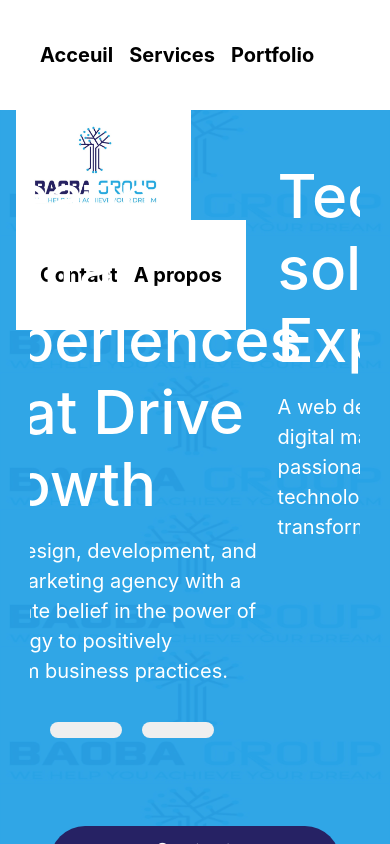
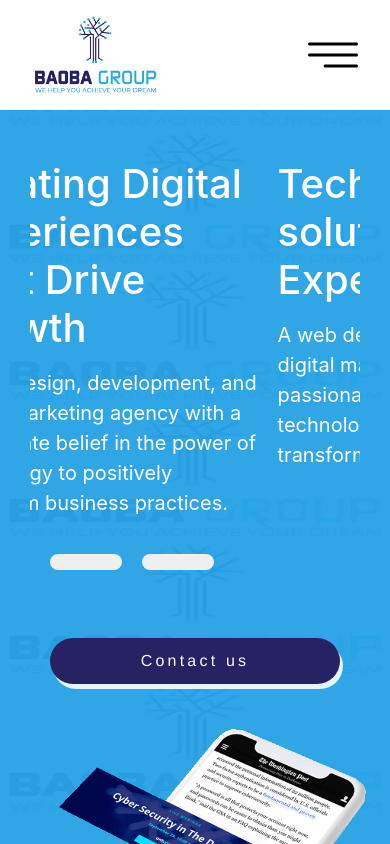
Before and after one commit to innov237/baobabGroup_site, a React (Create React App) app: page / in a window 390 px wide. Shown: the top 844 px of the page. Built offline with nearby package versions, Linux system fonts and the light colour scheme.

Commit message:
responsive header

```diff
--- a/src/components/ContactForm/ContactForm.css
+++ b/src/components/ContactForm/ContactForm.css
@@ -1,6 +1,6 @@
 .form-container{
     padding: 50px;
-    background-color: #30A6E6;
+    background-color: #262260;
 }
 
 .form-control{
--- a/src/components/banner/Banner.css
+++ b/src/components/banner/Banner.css
@@ -41,7 +41,6 @@ h1 {
     display: inline-flex;
     float: left;
     margin-top: 10px;
-
 }
 
 .btn {
@@ -57,7 +56,7 @@ h1 {
 
 .btn:hover {
     background-color: #fff;
-    color: #30A6E6;
+    color: #30a6e6;
 }
 
 .contact-usBtn {
@@ -80,3 +79,31 @@ h1 {
     padding: 10px 100px 10px 100px;
     box-shadow: 3px 5px rgba(255, 255, 255, 0.877);
 }
+
+@media screen and (max-width: 750px) {
+    /* Rédigez vos propriétés CSS ici */
+    h1 {
+        font-size: 40px;
+    }
+
+    .hero__subTitle {
+        max-width: 20.125em;
+        margin-bottom: 1rem;
+        font-family: 16px "Libre Franklin", sans-serif;
+        font-size: 20px;
+    }
+
+    .btn-more {
+        margin-top: 0px;
+        margin-bottom: 20px;
+        font-family: "Heebo", Helvetica, Arial, sans-serif;
+        color: #fafafa;
+        font-weight: 200;
+        letter-spacing: 0.2em;
+        background-color: #262264;
+        border-radius: 100px;
+        width: 100%;
+        padding: 10px 40px 10px 40px;
+        box-shadow: 3px 5px rgba(255, 255, 255, 0.877);
+    }
+}
--- a/src/components/header/Header.css
+++ b/src/components/header/Header.css
@@ -1,21 +1,44 @@
-.navbar{
-  background-color:#fff;
+.navbar {
+  background-color: #fff;
   color: white;
   padding-bottom: 0px;
   padding-top: 0px;
   height: 110px;
 }
 
-.logo{
+.logo {
   height: 80px;
 }
 
-.nav-link{
+.nav-link {
   font-weight: bold;
   font-size: 20px;
   color: black;
 }
 
 .nav-link:hover {
-  color: #30A6E6;
+  color: #30a6e6;
 }
+
+.nav-menu{
+  display: none;
+}
+
+/**
+ RESPOSIVE
+**/
+
+@media screen and (max-width: 750px) {
+  /* Rédigez vos propriétés CSS ici */
+  .navbar-expand{
+    display: none;
+  }
+}
+
+@media screen and (max-width:  750px) {
+  /* Rédigez vos propriétés CSS ici */
+  .nav-menu{
+    display: block;
+    display: flex;
+  }
+}
--- a/src/components/header/Header.tsx
+++ b/src/components/header/Header.tsx
@@ -1,11 +1,12 @@
 import React from 'react';
 import './Header.css';
 import logo from '../../images/logo.png';
+import iconMenu from '../../images/menu.svg';
 
 const Header: React.FC = () =>
     (
         <div>
-            <nav className="navbar" role="navigation">
+            <nav className="navbar navbar-lg" role="navigation">
                 <div className="navbar navbar-expand">
                     <ul className="nav navbar-nav navbar-left">
                         <li className="nav-item"><a className="nav-link" href="#">Acceuil</a></li>
@@ -13,7 +14,7 @@ const Header: React.FC = () =>
                         <li className="nav-item"><a className="nav-link" href="#about">Portfolio</a></li>
                     </ul>
                 </div>
-                <div className="navbar navbar-expand">
+                <div className="navbar">
                     <a className="navbar-brand" href="#"><img src={logo} alt="logo" className="logo" /></a>
                 </div>
                 <div className="navbar navbar-expand">
@@ -22,6 +23,12 @@ const Header: React.FC = () =>
                         <li className="nav-item"><a className="nav-link" href="#about">A propos</a></li>
                     </ul>
                 </div>
+                <div className="navbar nav-menu">
+                    <ul className="nav navbar-nav navbar-left">
+                        <li className="nav-item"><a className="nav-link" href="#"><img src={iconMenu} className="menu-icon" style={{width:"50px"}} alt=""/></a></li>
+                    </ul>
+                </div>
+
             </nav>
         </div>
     );
```
Also changed, not shown: src/images/icon-menu.png (added), src/images/menu.svg (added).
